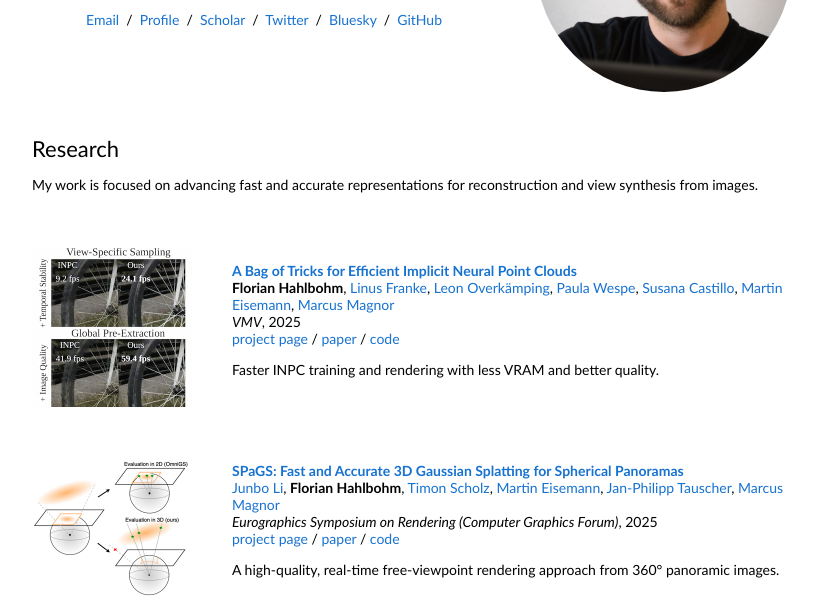
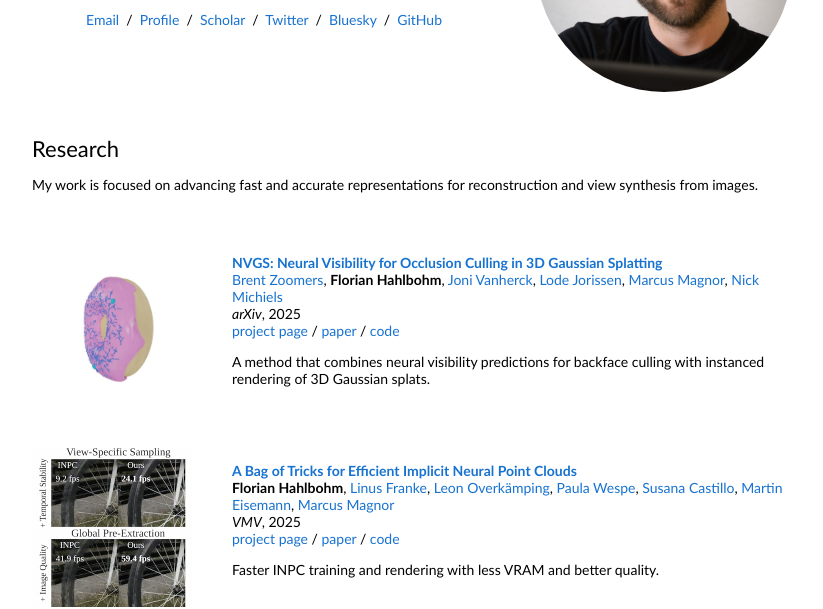
Before and after one commit to fhahlbohm/fhahlbohm.github.io, a plain HTML site: page index.html in a window 1280 px wide. Shown: the part 192-801 px from the top of the page, without its empty margins (228-1051 px from the left). Drawn offline with Linux system fonts and the light colour scheme.

Commit message:
Add NVGS

```diff
--- a/index.html
+++ b/index.html
@@ -49,6 +49,49 @@
             </tr>
           </tbody></table>
       <table style="width:100%;border:0px;border-spacing:0px;border-collapse:separate;margin-right:auto;margin-left:auto;"><tbody>
+      <!-- NVGS -->
+      <tr onmouseout="nvgs_stop()" onmouseover="nvgs_start()">
+        <td style="padding:20px;width:25%;vertical-align:middle">
+          <div class="one">
+            <img src="assets/nvgs_image1.jpg" id="nvgs_image1" width="160" style="position: absolute; transition: opacity 1s">
+            <img src="assets/nvgs_image2.jpg" id="nvgs_image2" width="160">
+          </div>
+          <script type="text/javascript">
+            function nvgs_start() {
+              document.getElementById("nvgs_image1").style.opacity = "0";
+            }
+
+            function nvgs_stop() {
+              document.getElementById("nvgs_image1").style.opacity = "1";
+            }
+            nvgs_stop()
+          </script>
+        </td>
+        <td style="padding:20px;width:75%;vertical-align:middle">
+          <a href="https://brent-zoomers.github.io/nvgs/">
+            <span class="papertitle">NVGS: Neural Visibility for Occlusion Culling in 3D Gaussian Splatting</span>
+          </a>
+          <br>
+          <a href="https://brent-zoomers.github.io/">Brent Zoomers</a>,
+          <strong>Florian Hahlbohm</strong>,
+          <a href="https://scholar.google.com/citations?user=z5LtNhIAAAAJ">Joni Vanherck</a>,
+          <a href="https://www.ljorissen.be/">Lode Jorissen</a>,
+          <a href="https://graphics.tu-bs.de/people/magnor">Marcus Magnor</a>,
+          <a href="https://www.nickmichiels.net/">Nick Michiels</a>
+          <br>
+          <em>arXiv</em>, 2025
+          <br>
+          <a href="https://brent-zoomers.github.io/nvgs/">project page</a>
+          /
+          <a href="https://arxiv.org/abs/2511.19202">paper</a>
+          /
+          <a href="">code</a>
+          <p></p>
+          <p>
+            A method that combines neural visibility predictions for backface culling with instanced rendering of 3D Gaussian splats.
+          </p>
+        </td>
+      </tr>
       <!-- INPC v2 -->
       <tr onmouseout="inpc_v2_stop()" onmouseover="inpc_v2_start()">
         <td style="padding:20px;width:25%;vertical-align:middle">
```
Also changed, not shown: assets/nvgs_image1.jpg (added), assets/nvgs_image2.jpg (added).
